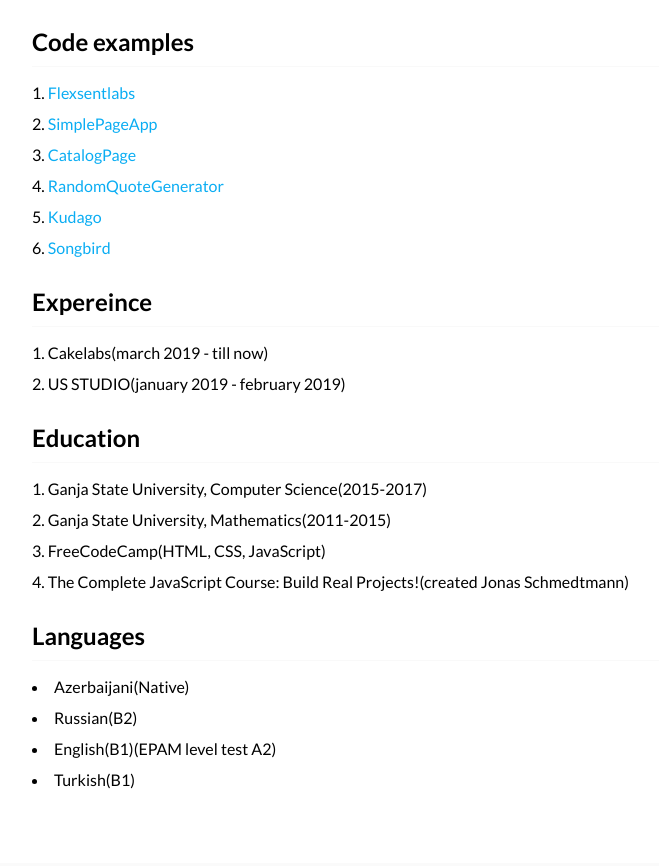
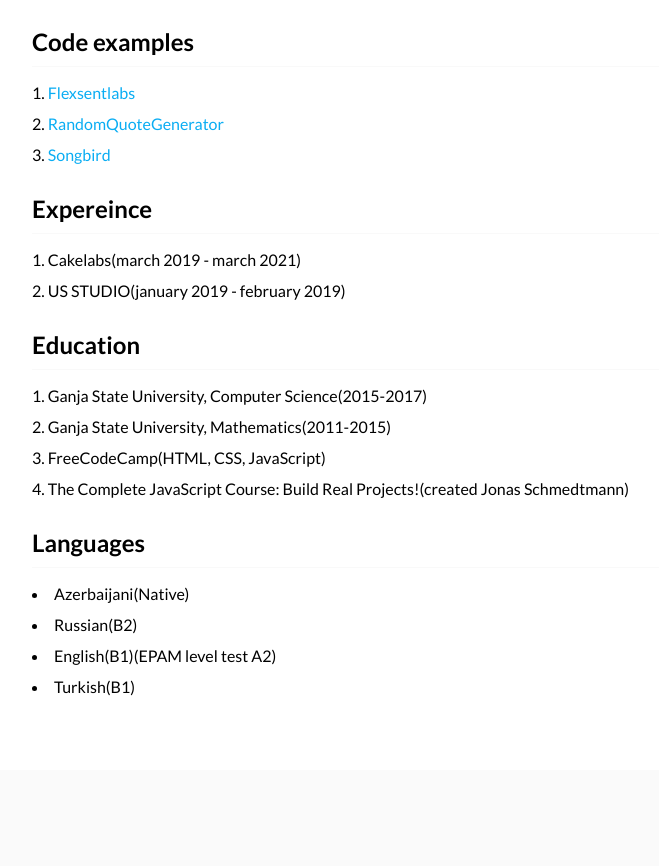
Before and after one commit to Ghuseynova/rsschool-cv, a plain HTML site: page index.html in a window 1280 px wide. Shown: the part 982-1848 px from the top of the page, without its empty margins (178-837 px from the left). After the commit the page ends 1802 px from the top, so only its background shows below. Drawn offline with Linux system fonts and the light colour scheme.

Commit message:
fix: 'remove some code stroke'

```diff
--- a/index.html
+++ b/index.html
@@ -104,20 +104,9 @@
 				<ol>
 					<li><a href="http://www.flexsentlabs.com/">Flexsentlabs</a></li>
 					<li>
-						<a href="https://ghuseynova.github.io/simple_page_app/"
-							>SimplePageApp</a
-						>
-					</li>
-					<li>
-						<a href="https://ghuseynova.github.io/catalog/">CatalogPage</a>
-					</li>
-					<li>
 						<a href="https://ghuseynova.github.io/random-quote-generator/"
 							>RandomQuoteGenerator</a
 						>
-					</li>
-					<li>
-						<a href="https://ghuseynova.github.io/kudago/#/event">Kudago</a>
 					</li>
 					<li>
 						<a href="https://ghuseynova-songbird.netlify.app/">Songbird</a>
@@ -129,7 +118,7 @@
 				<h2>Expereince</h2>
 
 				<ol>
-					<li>Cakelabs(march 2019 - till now)</li>
+					<li>Cakelabs(march 2019 - march 2021)</li>
 					<li>US STUDIO(january 2019 - february 2019)</li>
 				</ol>
 			</div>
```
